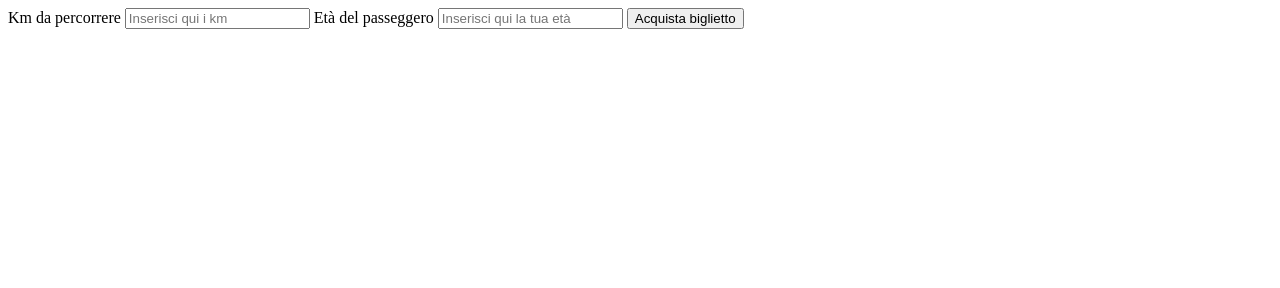
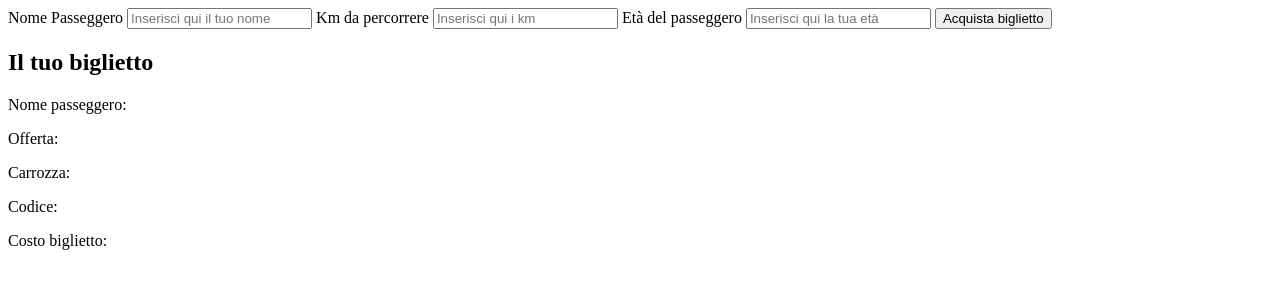
Before and after one commit to gabrieletodaroo9/js-biglietto-treno-form, a plain HTML site: page index.html in a window 1280 px wide. Drawn offline with Linux system fonts and the light colour scheme.

Commit message:
Create macroareas in milestone 2, is identifiable for the prefix MS2 into the comment for an ordinated exercise

```diff
--- a/assets/js/main.js
+++ b/assets/js/main.js
@@ -14,52 +14,71 @@
 // MILESTONE 1:
 // Iniziamo implementando il programma senza alcuna estetica: usando esclusivamente due input e un bottone (non stilizzati), realizziamo le specifiche scritte sopra. La risposta finale (o output) sarà anch’essa da scrivere in console.
 
+// MILESTONE 2:
+// Solo una volta che il milestone 1 sarà completo e funzionante allora realizzeremo un form in pagina in cui l’utente potrà inserire i dati e visualizzare il calcolo finale con il prezzo.
+// Il recap dei dati e l'output del prezzo finale, andranno quindi stampati in pagina (il prezzo dovrà essere formattato con massimo due decimali, per indicare i centesimi sul prezzo). Questo richiederà un minimo di ricerca.
+
+// MILESTONE 3:
+// Ora che la logica è funzionante in pagina, possiamo andare a dedicarci allo stile, raffinando la parte di HTML e CSS in modo da renderla esteticamente gradevole.
+
+
+
+
 // Creo una variabile per assegnare il prezzo al km
 
 const priceForKm = 0.21
 
 // Creo una variabile in cui collegare il bottone
 
-const btnEl = document.querySelector("button")
+const btnEl = document.getElementById("buy-button")
 
 // al click del bottone mi faccio ritornare i valori degli input
-
-btnEl.addEventListener("click", () => {
+  // MS2.Aggiunto evento per non far scomparire i dati del form
+btnEl.addEventListener("click", (event) => {
+    event.preventDefault()
     // Creo due variabili per usare i due input
     const kmEl = document.getElementById("km")
     const ageEl = document.getElementById("age")
+
+      // MS2.Aggiungo la variabile del nome
+
     // Prendo il "value" dii entrambi gli elementi
     // trasformo le stringhe degli input in numeri
     const km = Number(kmEl.value)
     const age = Number(ageEl.value)
-    // console.log(km, age);
+    console.log(km, age);
 
     // Calcolo del prezzo
     // Creo una variabile in cui troviamo il prezzo del biglietto
 
     let ticketPrice = km * priceForKm
-    // console.log(ticketPrice)
+    console.log(ticketPrice)
+
+      // MS2. Aggiungo una variabile per il tipo di biglietto da stampare in pagina
 
     // SE l'età è inferiore a 18 applico il 20% di sconto
     if (age < 18) {
         ticketPrice = ticketPrice * 0.8
-        // console.log(ticketPrice)
+
+          // MS2. il biglietto da stampare sarà "Biglietto per minorenni"
+
+        console.log(ticketPrice)
     } else if (age >= 65) {
         // ALTRIMENTI SE l'età è maggiore a 65 applico il 40% di sconto
         ticketPrice = ticketPrice * 0.6
-        // console.log(ticketPrice)
+
+          // MS2.Il biglietto da stampare sarà "Biglietto per anziani"
+
+        console.log(ticketPrice)
     }
     // Dopo aver calcolato il prezzo lo arrotondo a due decimali con toFixed e lo stampo
     ticketPrice = ticketPrice.toFixed(2)
     console.log(ticketPrice);
+
+      // MS2. Aggiungo funzione per calcolare numeri random
+
+      // MS2.Calcolo un numero random da 1 a 10 per i vagoni e da 1000 a 99999 per il codice del biglietto
+
+      // MS2. passo con textcontent tutti i risultati ai rispettivi risultati del biglietto
 }
 )
-
-
-
-// MILESTONE 2:
-// Solo una volta che il milestone 1 sarà completo e funzionante allora realizzeremo un form in pagina in cui l’utente potrà inserire i dati e visualizzare il calcolo finale con il prezzo.
-// Il recap dei dati e l'output del prezzo finale, andranno quindi stampati in pagina (il prezzo dovrà essere formattato con massimo due decimali, per indicare i centesimi sul prezzo). Questo richiederà un minimo di ricerca.
-
-// MILESTONE 3:
-// Ora che la logica è funzionante in pagina, possiamo andare a dedicarci allo stile, raffinando la parte di HTML e CSS in modo da renderla esteticamente gradevole.
--- a/index.html
+++ b/index.html
@@ -14,12 +14,30 @@
 <!-- BODY -->
 
 <body>
+    <div class="container">
+
+        <form>
+<label for="passenger-name-input">Nome Passeggero</label>
+<input type="text" id="passenger-name-input"placeholder="Inserisci qui il tuo nome">
             <label for="km">Km da percorrere</label>
             <input type="text" id="km" placeholder="Inserisci qui i km">
             <label for="age">Età del passeggero</label>
             <input type="text" id="age" placeholder="Inserisci qui la tua età">
 
-    <button>Acquista biglietto</button>
+            <button id="buy-button">Acquista biglietto</button>
+
+        </form>
+        <div class="ticket">
+           <h2>Il tuo biglietto</h2>
+           <p>Nome passeggero:<span id="passenger-name"></span></p>
+           <p>Offerta:<span id="type-of-discount"></span></p>
+           <p>Carrozza: <span id="vagone"></span> </p>
+           <p>Codice: <span id="identificative-code"></span></p>
+           <p>Costo biglietto: <span id="ticket-price"></span></p>
+
+
+        </div>
+    </div>
 
     <!-- SCRIPT -->
 
```
Lines whose indentation alone changed are shown as unchanged.
